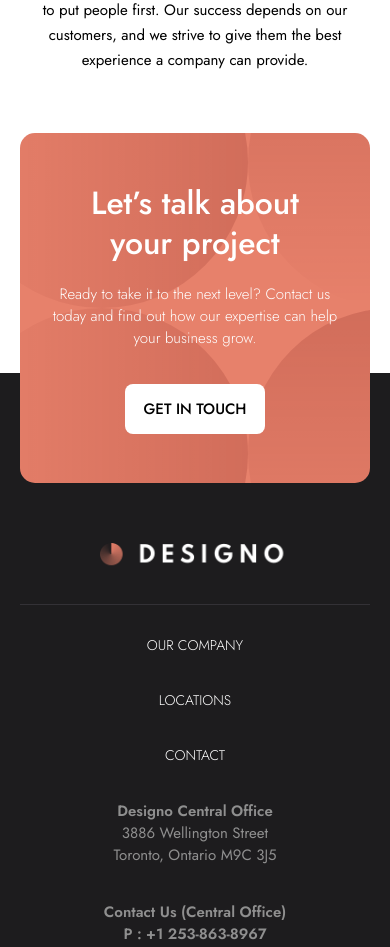
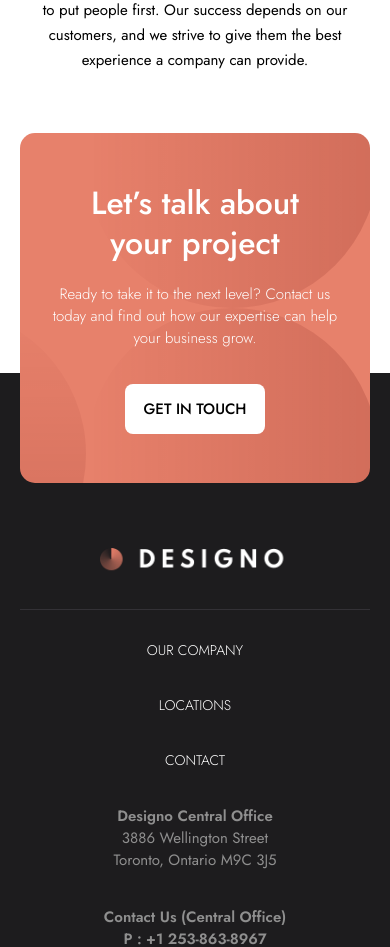
Before and after one commit to badmotherfunk/designo, a Next.js app: page / in a window 390 px wide. Shown: the part 3120-4067 px from the top of the page. Built offline with nearby package versions, Linux system fonts and the light colour scheme.

Commit message:
Améliorations du responsive

```diff
--- a/src/components/Footer/footer.css
+++ b/src/components/Footer/footer.css
@@ -164,6 +164,10 @@
       padding: 0 20px
     }
 
+    .callToAction {
+        background-position: center right -300px;
+    }
+
     .callToActionTitle {
         font-size: 32px;
         width: 230px;
@@ -182,6 +186,7 @@
       flex-direction: column;
       align-items: center;
       width: 100%;
+      padding-top: 5px;
     }
 
     .footerBottomContent {
```
